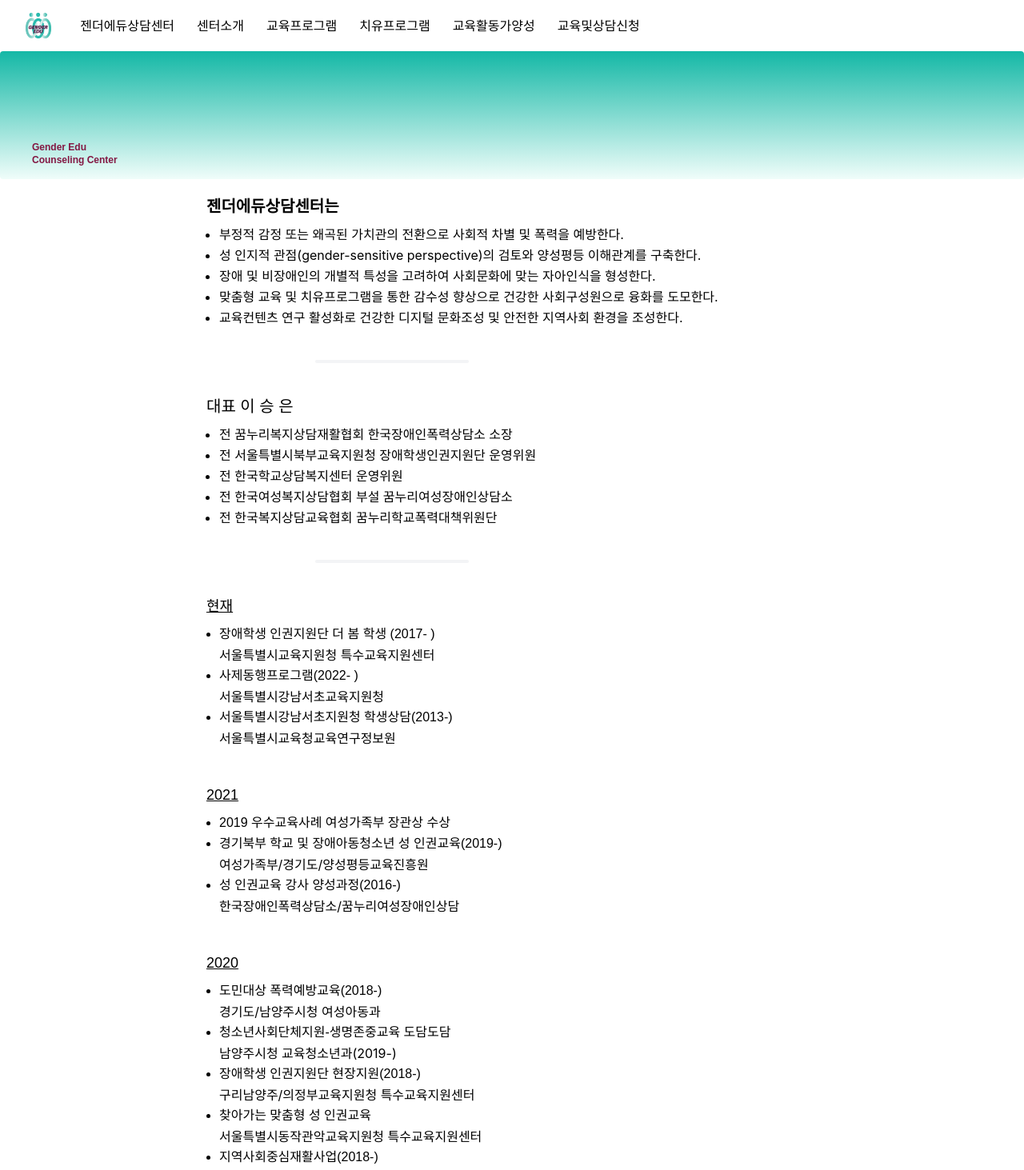
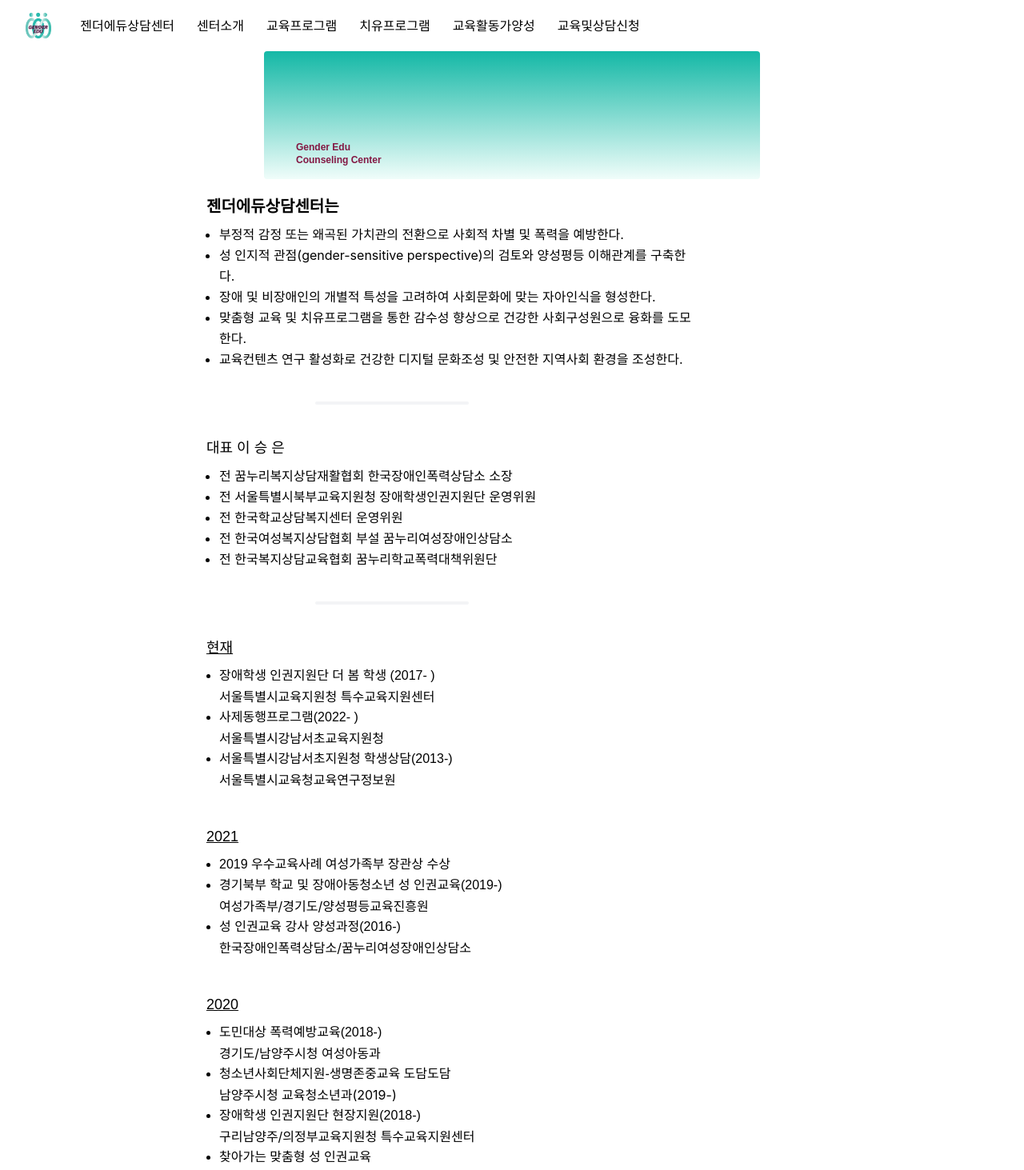
Before and after one commit to ohwonsuk/gender-edu, a React (Create React App) app: page /about in a window 1280 px wide. Shown: the top 1463 px of the page at 80% size. Built offline with nearby package versions, Linux system fonts and the light colour scheme; a web font is replaced by a local one.

Commit message:
about페이지 폭 수정

```diff
--- a/src/components/Card.js
+++ b/src/components/Card.js
@@ -4,7 +4,7 @@ const Card = ({ id, title, text, imgUrl, tags }) => {
   return (
     <>
       {/* <div className="p-10 grid grid-cols-1 sm:grid-cols-1 md:grid-cols-3 lg:grid-cols-3 xl:grid-cols-3 gap-5"> */}
-      <div className="md:h-[200px] rounded overflow-hidden shadow-lg">
+      <div className="md:h-[200px] rounded overflow-hidden shadow-lg shadow-gray-100">
         {/*<img className="w-full" src={imgUrl} alt={title} />*/}
         <div className="px-6 py-4">
           <div className="font-ibmsans font-bold text-xl mb-2">{title}</div>
--- a/src/components/Heading.js
+++ b/src/components/Heading.js
@@ -3,7 +3,7 @@ import React from 'react';
 const Heading = () => {
   return (
     <>
-      <div className="w-auto h-40 mx-auto bg-gradient-to-b from-teal-500 to-teal-50 border-0 rounded">
+      <div className="w-[620px] h-40 mx-auto bg-gradient-to-b from-teal-500 to-teal-50 border-0 rounded">
         <div className="font-ibmsans text-xs text-pink-900 pt-28 pl-10 font-semibold">
           Gender Edu
         </div>
--- a/src/components/History.js
+++ b/src/components/History.js
@@ -27,7 +27,7 @@ const historyData = [
     agent: [
       '',
       '여성가족부/경기도/양성평등교육진흥원',
-      '한국장애인폭력상담소/꿈누리여성장애인상담',
+      '한국장애인폭력상담소/꿈누리여성장애인상담소',
     ],
   },
   {
--- a/src/components/Profile.js
+++ b/src/components/Profile.js
@@ -15,7 +15,7 @@ const careerList = career.map((item, i) => <li key={i}>{item}</li>);
 const Profile = () => {
   return (
     <>
-      <div className="font-ibmsans pl-2 text-xl mb-2">대표 이 승 은</div>
+      <div className="font-ibmsans pl-2 text-lg mb-2">대표 이 승 은</div>
       <ul className="w-[530px] pl-6 list-disc leading-relaxed text-base mb-5">
         {careerList}
       </ul>
--- a/src/pages/About.js
+++ b/src/pages/About.js
@@ -25,10 +25,12 @@ const About = () => {
         <div className="font-ibmsans pl-2 mt-5 font-bold text-xl mb-2">
           젠더에듀상담센터는
         </div>
-        <ul className="pl-6 list-disc leading-relaxed mb-5">{targetList}</ul>
-        <hr className="w-48 h-1 mx-36 my-4 bg-gray-100 border-0 rounded md:my-10 dark:bg-gray-700" />
+        <ul className="w-[620px] pl-6 list-disc leading-relaxed mb-5">
+          {targetList}
+        </ul>
+        <hr className="w-48 h-1 mx-36 my-4 bg-gray-100 border-0 rounded md:my-10 dark:bg-gray-400" />
         <Profile />
-        <hr className="w-48 h-1 mx-36 my-4 bg-gray-100 border-0 rounded md:my-10 dark:bg-gray-700" />
+        <hr className="w-48 h-1 mx-36 my-4 bg-gray-100 border-0 rounded md:my-10 dark:bg-gray-400" />
         <History />
       </div>
       <Footer />
```
